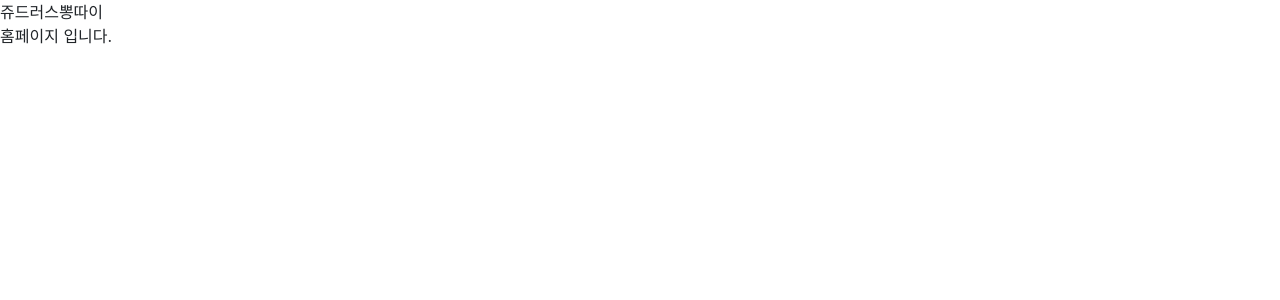
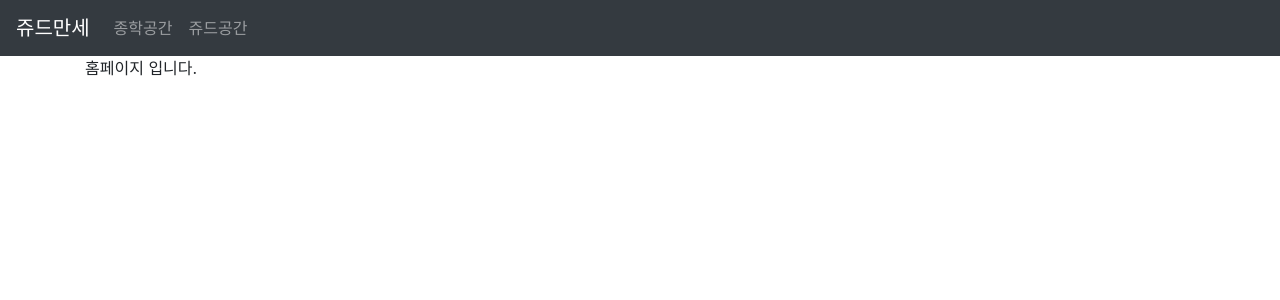
Before and after one commit to wildwing12/boardfrontend, a React (Create React App) app: page / in a window 1280 px wide. Shown: the top 300 px of the page. Built offline with nearby package versions, Linux system fonts and the light colour scheme.

Commit message:
네브바 만듬

```diff
--- a/src/App.js
+++ b/src/App.js
@@ -1,13 +1,17 @@
+import { Container } from "react-bootstrap";
 import { Route } from "react-router-dom";
+import { Header } from "./component/Header";
 import { About } from "./container/About";
 import { Home } from "./container/Home";
 
 function App() {
   return (
     <div>
-     쥬드러스뽕따이
-      <Route path="/" component={Home} exact />
-      <Route path="/about" exact={true} component={About} />
+      <Header />
+      <Container>
+        <Route path="/" component={Home} exact />
+        <Route path="/about" exact={true} component={About} />
+      </Container>
     </div>
   );
 }
--- /dev/null
+++ b/src/component/Header.js
@@ -0,0 +1,23 @@
+import React from 'react'
+import {  Nav, Navbar } from 'react-bootstrap'
+import { Link } from 'react-router-dom'
+
+
+
+export const Header = () => {
+    return (
+        <div>
+             <Navbar bg="dark" variant="dark">
+                <Link to="/" className="navbar-brand">쥬드만세</Link>
+                <Nav className="mr-auto">
+                    <Link to="/" className="nav-link">종학공간</Link>
+                    <Link to="/about" className="nav-link">쥬드공간</Link>
+                </Nav>
+                {/* <Form inline>
+                <FormControl type="text" placeholder="Search" className="mr-sm-2" />
+                <Button variant="outline-info">Search</Button>
+                </Form> */}
+            </Navbar>
+        </div>
+    )
+}
```
